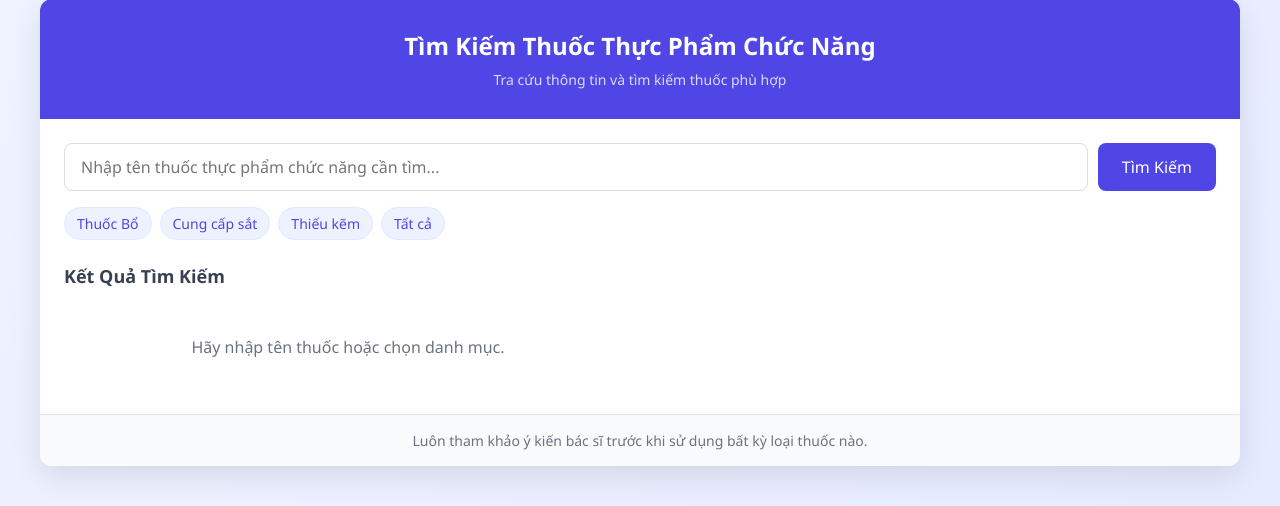
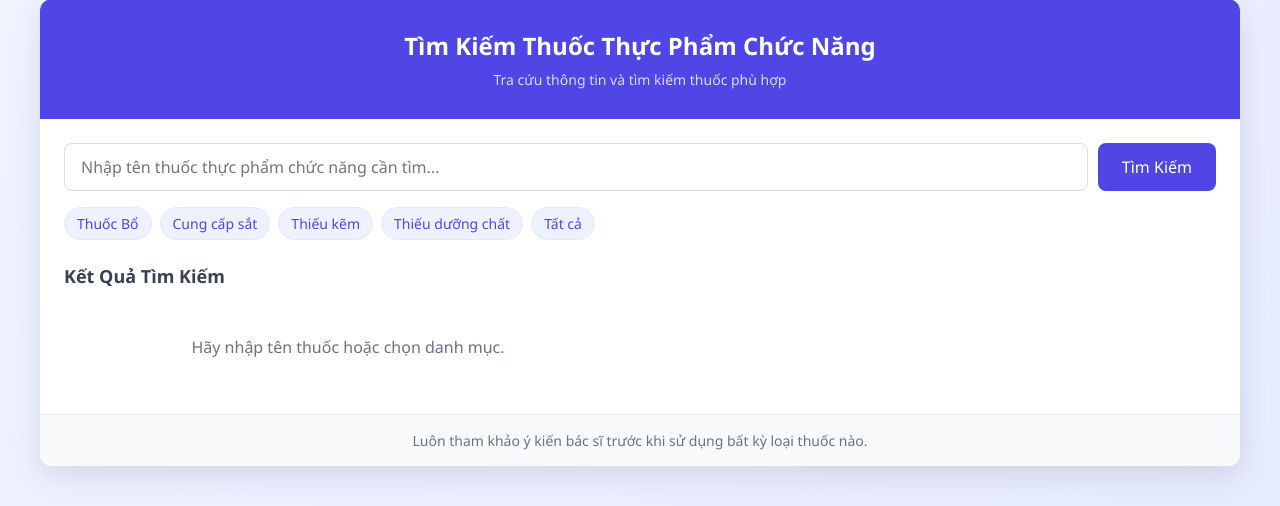
Before and after one commit to tuananh632003/Medicent, a FastAPI app: page / in a window 1280 px wide. Shown: the part 168-674 px from the top of the page. Run offline with FastAPI, Linux system fonts and the light colour scheme; parts of the project's set-up code (start-up, migrations or seed data) failed here and were passed over.

Commit message:
fix data

```diff
--- a/templates/chat.html
+++ b/templates/chat.html
@@ -313,6 +313,7 @@
                 <div class="label-tag" data-category="Thuốc bổ">Thuốc Bổ </div>
                 <div class="label-tag" data-category="Cung cấp sắt">Cung cấp sắt</div>
                 <div class="label-tag" data-category="Thiếu kẽm">Thiếu kẽm</div>
+                <div class="label-tag" data-category="Thiếu dưỡng chất">Thiếu dưỡng chất</div>
                 <div class="label-tag" data-category="Tất cả">Tất cả</div>
             </div>
         </div>
```
